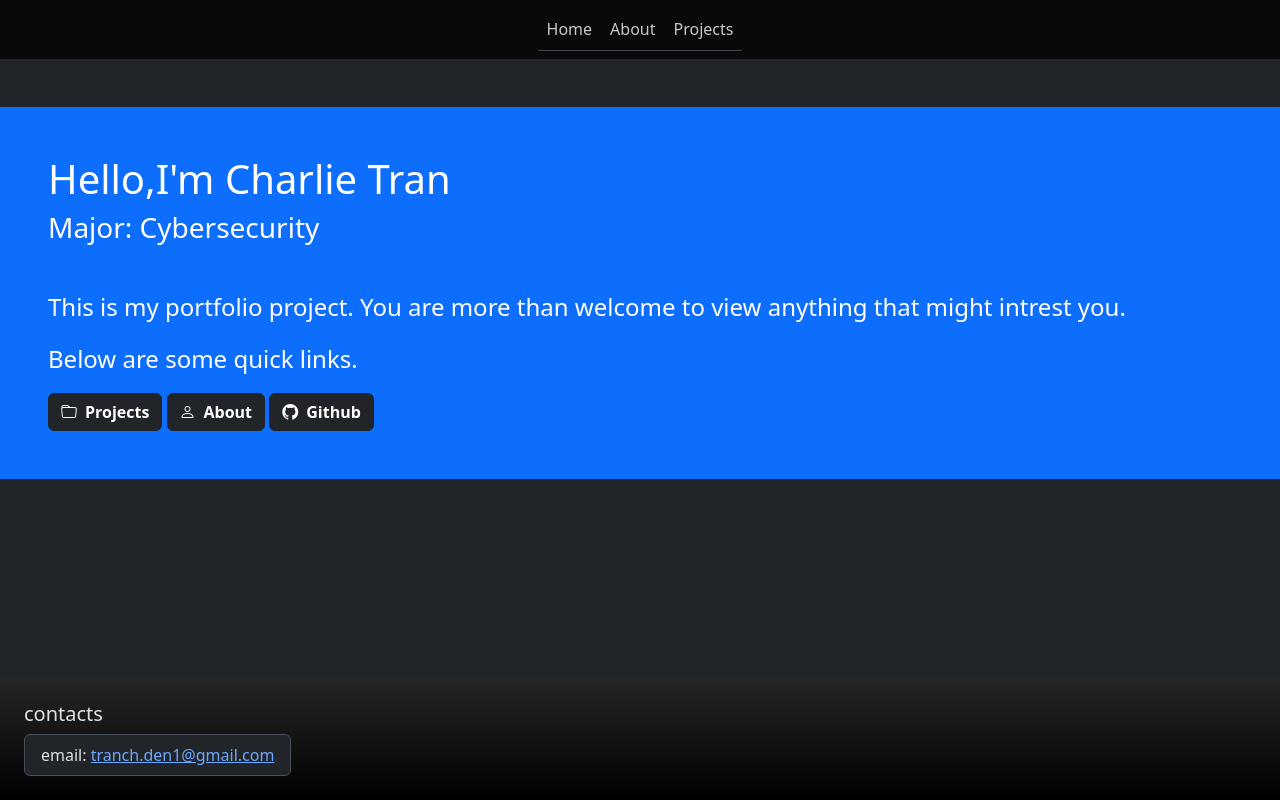
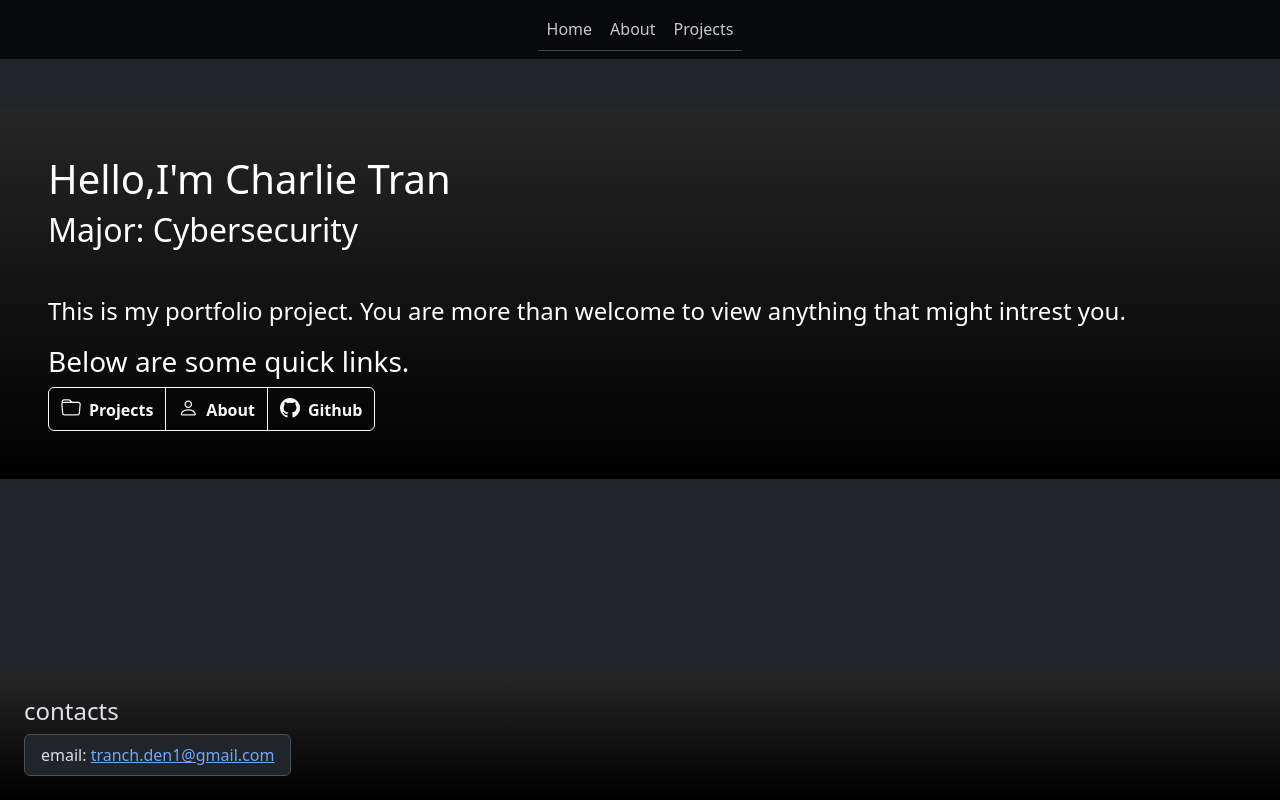
Before and after one commit to charlieT983/web-version-control-portfolio-project, a plain HTML site: page index.html in a window 1280 px wide. Drawn offline with nearby package versions, Linux system fonts and the light colour scheme.

Commit message:
Final Work done to portfolio
added more images. added alts to images that i forgot to add. Change contrasts. added more comments

```diff
--- a/index.html
+++ b/index.html
@@ -1,6 +1,6 @@
 <!DOCTYPE html>
 <html lang="en" data-bs-theme="dark" >
-
+<!-- data-bs-theme dark does a dark theme for the website -->
 
 
 <head>
@@ -25,7 +25,7 @@
 
 
 
-
+<!-- The d-flex + flex-column + min-vh-100 creates a full height vertical flex container -->
 <body class="d-flex flex-column min-vh-100">
 
    <!-- Navbar gets added here -->
@@ -34,19 +34,19 @@
 
 
 
-<div class="container-fluid p-5 my-5 bg-primary bg-gradient-opacity-50  text-white">
+<div class="container-fluid p-5 my-5 bg-black bg-gradient  text-white">
 
   <h1>Hello,I'm Charlie Tran </h1>
-  <h3>Major: Cybersecurity</h3>
+  <h2>Major: Cybersecurity</h2>
   <p class="fs-4"><br>This is my portfolio project. You are more than welcome to view anything that might intrest you. </p>
-  <p class="fs-4">Below are some quick links.</p>
+  <h3>Below are some quick links.</h3>
 
 
   <!-- bi is for screen readers. <i> is to italic. me-2 gives a small gap. aria-hidden = true is for screen readers only read the words  -->
-   <div clas="btn-group" >
-      <a href="projects.html" class="btn btn-outline-dark fw-bold active " aria-current="page"><i class="bi bi-folder me-2" aria-hidden="true"></i>Projects</a>
-      <a href="aboutme.html" class="btn btn-outline-dark fw-bold active" aria-current="page"><i class="bi bi-person me-2" aria-hidden="true"></i>About</a>
-      <a href="https://github.com/charlieT983/web-version-control-portfolio-project" class="btn btn-outline-dark fw-bold active" aria-current="page"><i class="bi bi-github me-2" aria-hidden="true"></i>Github</a>
+   <div class="btn-group" >
+      <a href="projects.html" class="btn btn-outline-light fw-bold  " ><i class="bi bi-folder me-2 fs-5" aria-hidden="true"></i>Projects</a>
+      <a href="aboutme.html" class="btn btn-outline-light fw-bold " ><i class="bi bi-person me-2 fs-5" aria-hidden="true"></i>About</a>
+      <a href="https://github.com/charlieT983/web-version-control-portfolio-project" class="btn btn-outline-light fw-bold " ><i class="bi bi-github me-2 fs-5" aria-hidden="true"></i>Github</a>
 
       </div>
 
@@ -56,9 +56,9 @@
 
 </div>
 
-
+<!--mt-auto does a sticky footer-->
   <footer class="container-fluid p-4 mt-auto bg-black bg-gradient ">
-   <h5> contacts</h5>
+   <h4> contacts</h4>
    <ul class="list-group list-group-horizontal">
       <li class="list-group-item">email: <a href="mailto:tranch.den1@gmail.com">tranch.den1@gmail.com</a></li>
 
```
Also changed, not shown: aboutme.html (+7 -7 lines), projects.html (+12 -7 lines), images/images/Screenshot 2026-10-01 104824.jpg (added).
